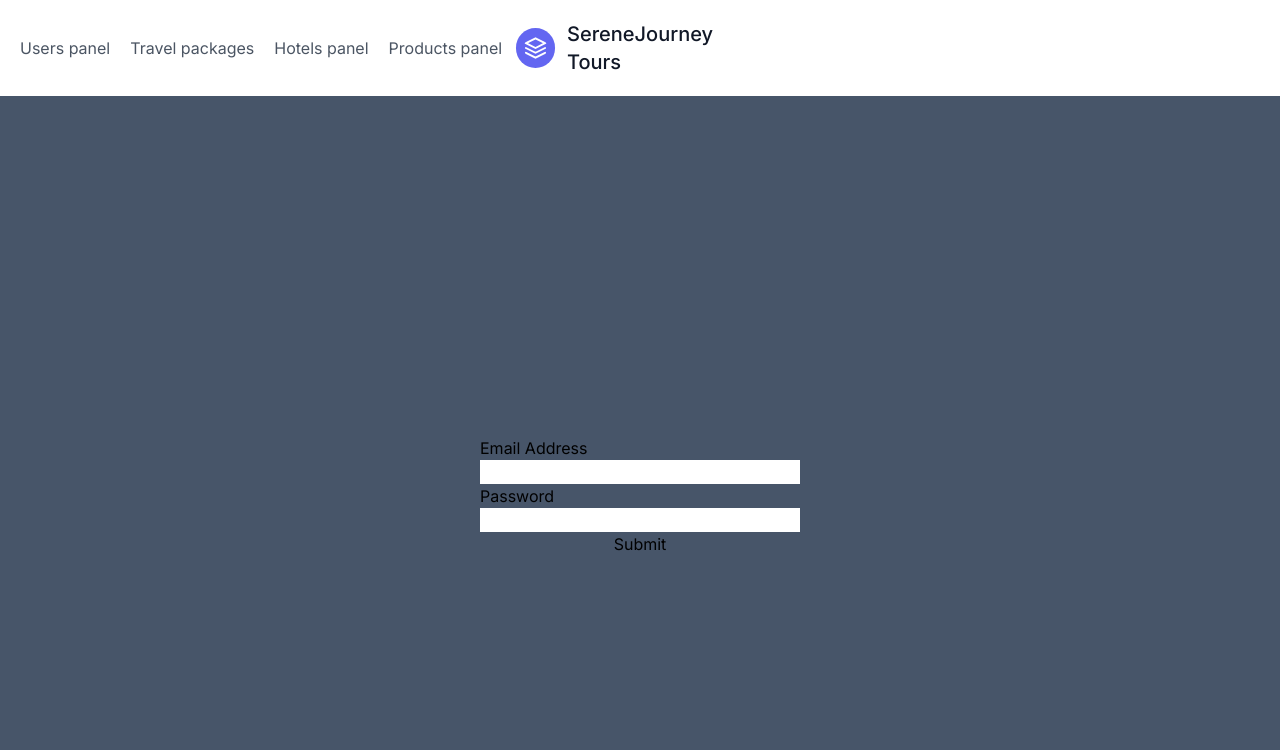
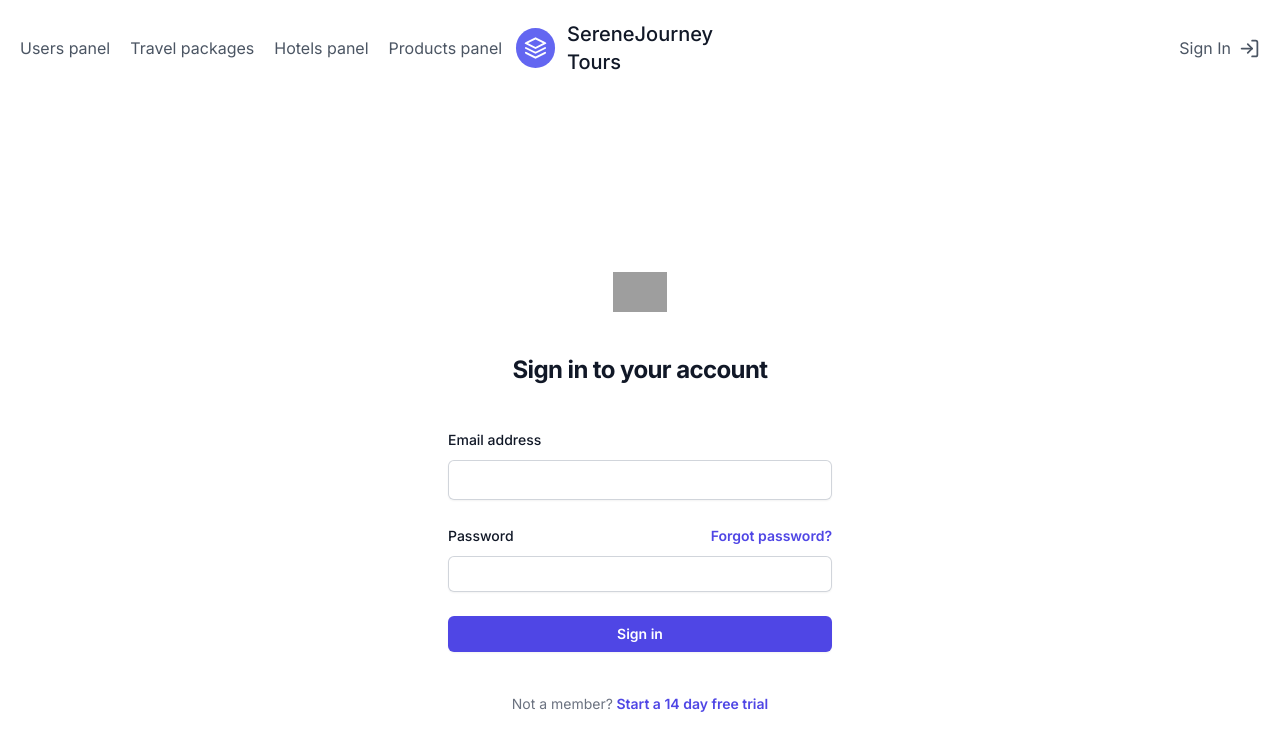
Before and after one commit to fdsssawe/serenejourney, a Next.js app: page /login in a window 1280 px wide. Shown: the top 750 px of the page. Built offline with nearby package versions, Linux system fonts and the light colour scheme; grey boxes are pictures that could not be loaded.

Commit message:
Users state changed - Now deleting user cheking users role - Reworked login page

```diff
--- a/app/(auth)/login/page.tsx
+++ b/app/(auth)/login/page.tsx
@@ -22,26 +22,67 @@ const Login = () => {
     }
 
     return (
-        <div className="flex justify-center items-center h-full bg-slate-600">
-    <form onSubmit={formik.handleSubmit} className="flex flex-col w-3/12">
-      <label htmlFor="email">Email Address</label>
-      <input
-        id="email"
-        type="email"
-        {...formik.getFieldProps('email')}
-      />
-      {formik.errors.email && formik.touched.email ? <span className="text-red-500">{formik.errors.email}</span> : null}
-      <label htmlFor="password">Password</label>
-      <input
-        id="password"
-        type="text"
-        {...formik.getFieldProps('password')}
-      />
-      {formik.errors.password && formik.touched.password ? <span className="text-red-500">{formik.errors.password}</span> : null}
+    //     <div className="rounded-lg p-8 flex-col w-full flex justify-center border-2">
+    // <form onSubmit={formik.handleSubmit} className="flex flex-col w-3/12 border-2">
+    //   <label htmlFor="email">Email Address</label>
+    //   <input
+    //     id="email"
+    //     type="email"
+    //     {...formik.getFieldProps('email')}
+    //     className="border-1"
+    //   />
+    //   {formik.errors.email && formik.touched.email ? <span className="text-red-500">{formik.errors.email}</span> : null}
+    //   <label htmlFor="password">Password</label>
+    //   <input
+    //     id="password"
+    //     type="text"
+    //     {...formik.getFieldProps('password')}
+    //   />
+    //   {formik.errors.password && formik.touched.password ? <span className="text-red-500">{formik.errors.password}</span> : null}
 
-      <button type="submit">Submit</button>
+    //   <button type="submit">Submit</button>
+    // </form>
+    //     </div>
+    <div className="flex lg:mt-32  flex-col justify-center px-6 py-12 lg:px-8">
+  <div className="sm:mx-auto sm:w-full sm:max-w-sm">
+    <img className="mx-auto h-10 w-auto" src="https://tailwindui.com/img/logos/mark.svg?color=indigo&shade=600" alt="Your Company"/>
+    <h2 className="mt-10 text-center text-2xl font-bold leading-9 tracking-tight text-gray-900">Sign in to your account</h2>
+  </div>
+
+  <div className="mt-10 sm:mx-auto sm:w-full sm:max-w-sm">
+    <form className="space-y-6" onSubmit={formik.handleSubmit}>
+      <div>
+        <label htmlFor="email" className="block text-sm font-medium leading-6 text-gray-900">Email address</label>
+        <div className="mt-2">
+          <input id="email" {...formik.getFieldProps('email')} type="email" className="px-2 block w-full rounded-md border-0 py-2 text-gray-900 shadow-sm ring-1 ring-inset ring-gray-300 placeholder:text-gray-400 focus:ring-2 focus:ring-inset focus:ring-indigo-600 sm:text-sm sm:leading-6"/>
+          {formik.errors.email && formik.touched.email ? <span className="text-red-500 text-sm">{formik.errors.email}</span> : null}
+        </div>
+      </div>
+
+      <div>
+        <div className="flex items-center justify-between">
+          <label htmlFor="password" className="block text-sm font-medium leading-6 text-gray-900">Password</label>
+          <div className="text-sm">
+            <a href="#" className="font-semibold text-indigo-600 hover:text-indigo-500">Forgot password?</a>
+          </div>
+        </div>
+        <div className="mt-2">
+          <input id="password" type="password" {...formik.getFieldProps('password')} className="px-2 block w-full rounded-md border-0 py-1.5 text-gray-900 shadow-sm ring-1 ring-inset ring-gray-300 placeholder:text-gray-400 focus:ring-2 focus:ring-inset focus:ring-indigo-600 sm:text-sm sm:leading-6"/>
+          {formik.errors.password && formik.touched.password ? <span className="text-red-500">{formik.errors.password}</span> : null}
+        </div>
+      </div>
+
+      <div>
+        <button type="submit" className="flex w-full justify-center rounded-md bg-indigo-600 px-3 py-1.5 text-sm font-semibold leading-6 text-white shadow-sm hover:bg-indigo-500 focus-visible:outline focus-visible:outline-2 focus-visible:outline-offset-2 focus-visible:outline-indigo-600">Sign in</button>
+      </div>
     </form>
-        </div>
+
+    <p className="mt-10 text-center text-sm text-gray-500">
+      Not a member?
+      <a href="#" className="font-semibold leading-6 text-indigo-600 hover:text-indigo-500"> Start a 14 day free trial</a>
+    </p>
+  </div>
+</div>
      );
 }
 
--- a/app/(routes)/users/components/users-list.tsx
+++ b/app/(routes)/users/components/users-list.tsx
@@ -20,8 +20,12 @@ interface UsersListProps{
 
 const UsersList : React.FC<UsersListProps> = ({users}) => {
 
-    const {user} = useStore()
+    const user = useStore((state)=>state.user)
     console.log(user)
+
+    useEffect(()=>{
+
+    },[user])
 
     return (
         <div className="flex flex-wrap -m-2">
@@ -40,7 +44,6 @@ const UsersList : React.FC<UsersListProps> = ({users}) => {
                </div>
 
                <Menu as="div" className="relative inline-block text-left">
-                {/* Render no wrapper, instead pass in a button manually. */}
                 <div>
                 <Menu.Button as={Fragment}>
                     <MoreHorizontal />
@@ -55,19 +58,18 @@ const UsersList : React.FC<UsersListProps> = ({users}) => {
                 leaveTo="transform opacity-0 scale-95"
                 >
                 <Menu.Items className="w-fit absolute right-0 mt-2 origin-top-right divide-y divide-gray-100 rounded-md bg-white shadow-lg ring-1 ring-black ring-opacity-5 focus:outline-none">
-                <div className="mx-2 py-1 w-[5.45rem]">
+                <div className="mx-2 py-1 w-[7.2rem]">
                     <Menu.Item>
                     {({ active }) => (
                         <div
                         className={`${active && "bg-blue-500"}`}
                         onClick={()=>UserService.deleteUser(user.isAdmin , specificUser._id )}
                         >
-                        Delete user
+                        Delete account
                         </div>
                     )}
                     </Menu.Item>
                 </div>
-                    {/* ... */}
                 </Menu.Items>
                 </Transition>
                 </Menu>
--- a/app/(routes)/users/page.tsx
+++ b/app/(routes)/users/page.tsx
@@ -1,21 +1,55 @@
 "use client"
 
-import { MoreHorizontal } from "lucide-react";
 import UsersList from "./components/users-list";
-import UserService from "@/services/UserService";
+import api from "@/http";
+import { useEffect, useState } from "react";
 import { useStore } from "@/store";
-import { useEffect, useState} from "react";
+
+interface users {
+    _id: string;
+    name: string | null;
+    surname: string | null;
+    email: string ;
+    isAdmin: boolean ;
+    }
 
 const Users = () => {
 
-    const {setUsers, users} = useStore()
+    const {checkAuth} = useStore()
+    const [isMounted, setIsMounted] = useState(false);
+
+    const [users , setUsers] = useState<[users]>([{
+        _id: "1",
+        name:null,
+        surname: null,
+        email:"fgd",
+        isAdmin:false,
+        }])
+
+    const fetchUsers = async (setUsers : any) => {
+        const users = await api.get('/users')
+        setUsers(users.data)
+    }
 
     useEffect(()=>{
-        UserService.fetchUsers(setUsers)
-
+        if(localStorage.getItem('token')){
+            checkAuth()
+          }
+        fetchUsers(setUsers)
+        setIsMounted(true);
     },[])
 
+    if (!isMounted) {
+        <section className="text-gray-600 body-font">
+        <div className="container px-5 py-24 mx-auto">
+            <div className="flex flex-col text-center w-full mb-20">
+            <h1 className="sm:text-3xl text-2xl font-medium title-font mb-4 text-gray-900">Users panel</h1>
+            <p className="lg:w-2/3 mx-auto leading-relaxed text-base">Here you can manipulate with users accounts , resset their passwords, ban users, check their packages , etc.</p>
+            </div>
 
+        </div>
+        </section>
+      }
 
     return (
         <section className="text-gray-600 body-font">
@@ -24,7 +58,7 @@ const Users = () => {
             <h1 className="sm:text-3xl text-2xl font-medium title-font mb-4 text-gray-900">Users panel</h1>
             <p className="lg:w-2/3 mx-auto leading-relaxed text-base">Here you can manipulate with users accounts , resset their passwords, ban users, check their packages , etc.</p>
             </div>
-            {users.length > 0 ? <UsersList users={users}/> : <div className="w-full text-center">Loading ...</div>}
+            {users.length > 1 || users[0]._id != "1" ? <UsersList users={users}/> : <div className="w-full text-center">Loading ...</div>}
 
         </div>
         </section>
--- a/components/Navbar.tsx
+++ b/components/Navbar.tsx
@@ -2,10 +2,11 @@
 
 
 import { useRouter } from "next/navigation"
-import {ArrowRightSquare} from "lucide-react"
+import {LogOut , LogIn} from "lucide-react"
+import { useStore } from "@/store"
 
 const Navbar = () => {
-
+    const states = useStore()
     const router = useRouter()
     return (
         <header className="text-gray-600 body-font">
@@ -22,8 +23,20 @@ const Navbar = () => {
             </svg>
             <span className="ml-3 text-xl">SereneJourney Tours</span>
             </a>
-            <div className="lg:w-2/5 inline-flex lg:justify-end ml-5 lg:ml-0">
+            {states.isAuth ?
+            <div className="lg:w-2/5 inline-flex lg:justify-end ml-5 lg:ml-0 gap-2 cursor-pointer items-center" onClick={()=> {
+            states.logout()
+            router.push("/")
+            }}>
+                Log Out
+                <LogOut size="21" />
             </div>
+            :
+            <div className="lg:w-2/5 inline-flex lg:justify-end ml-5 lg:ml-0 gap-2 cursor-pointer items-center" onClick={() => router.push("/login")}>
+                Sign In
+                <LogIn size="21" />
+            </div>
+            }
         </div>
         </header>
      );
--- a/services/UserService.ts
+++ b/services/UserService.ts
@@ -3,13 +3,9 @@ import api from "../http";
 
 export default class UserService {
 
-    static async fetchUsers(setUsers : any) {
-        const users = await api.get('/users')
-        setUsers(users.data)
-    }
 
     static async deleteUser(isAdmin : boolean , id : string) {
-        if(true){
+        if(isAdmin){
             await api.post("/deleteuser",{id})
             toast.success("User deleted")
             return true
--- a/store/index.ts
+++ b/store/index.ts
@@ -2,12 +2,11 @@ import {create} from "zustand"
 import AuthService from "@/services/AuthService";
 import axios from "axios";
 import { API_URL } from "@/http";
+import api from "@/http";
 
 interface useStoreParams {
     isAuth: boolean;
     user: any;
-    users : any;
-    setUsers: (newState : any) => void;
     isLoading: boolean;
     login: ({
       email,
@@ -17,13 +16,10 @@ interface useStoreParams {
       password: string;
     }) => Promise<any>;
     checkAuth: () => Promise<any>;
+    logout: () => Promise<any>;
   }
 
 export const useStore = create<useStoreParams>((set) => ({
-    users : [],
-    setUsers : (newState : any) => {
-        set({users : newState})
-    },
     isAuth: false,
     user: {},
     isLoading: false,
@@ -49,12 +45,20 @@ export const useStore = create<useStoreParams>((set) => ({
             set({isLoading : true})
             const response = await axios.get(`${API_URL}/refresh`, { withCredentials: true });
             localStorage.setItem('token', response.data.accessToken);
+            console.log(response)
             set({user : response.data.user})
             set({isLoading : false})
+            set({isAuth : true})
             return response.data.user;
         }
         catch(e : any){
             console.log("Error checking authorization")
         }
+    },
+    logout : async () => {
+      await api.post('/logout')
+      localStorage.removeItem('token');
+      set({isAuth : false})
+      set({user : {}})
     }
 }))
```
